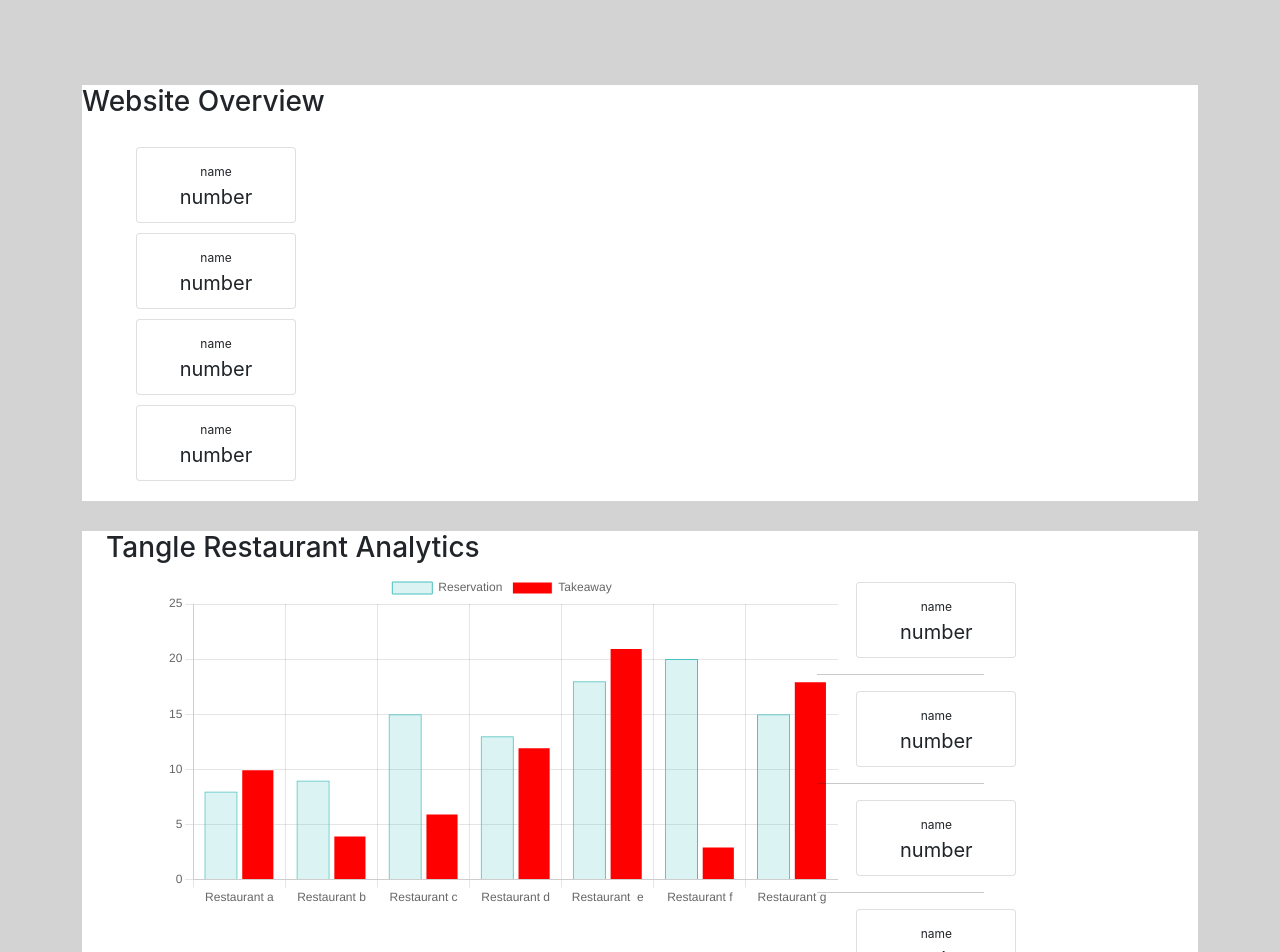
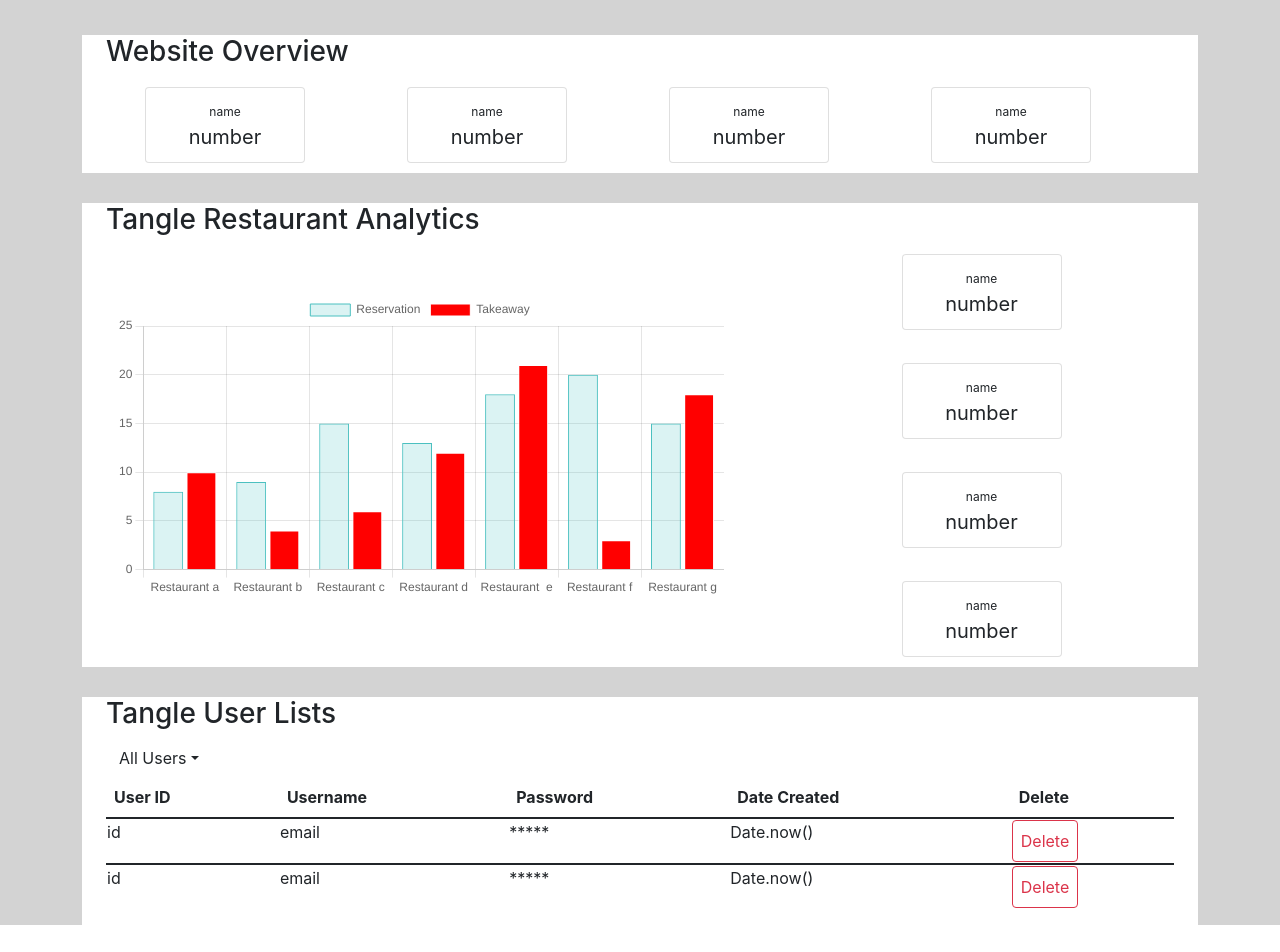
Before and after one commit to Xeloboyo/ASDG5_Project, a React (Create React App) app in the folder client/: page /dashboard/analytics in a window 1280 px wide. Shown: the top 952 px of the page. After the commit the page ends 925 px from the top, so only its background shows below. Built offline with nearby package versions, Linux system fonts and the light colour scheme.

Commit message:
analytics static finish

```diff
--- a/client/src/components/Analytics/Analytics.jsx
+++ b/client/src/components/Analytics/Analytics.jsx
@@ -5,6 +5,7 @@
 // import CalendarDate from './CalendarDate';
 import Overview from './Overview';
 import RestaurantPerformance from './RestaurantPerformance';
+import UserLists from './UserLists';
 import '../../scss/style.scss';
 
 class Analytics extends Component {
@@ -15,7 +16,7 @@
           // marginBottom: '150px',
           // marginLeft: '310px',
           background: 'lightgrey',
-          paddingTop: '85px',
+          paddingTop: '35px'
           // position: 'absolute'
           // margin: 'auto',
           // marginLeft: '220px' // start after sidebar
@@ -49,12 +50,25 @@
           </Container>
         </div>
 
-        {/* 3. Restaurant Analytics  */}
+        {/* 2. Restaurant Analytics  */}
         <Container>
           <div style={{ background: 'white', marginTop: '30px' }}>
             <Row>
               <Col sm={10}>
                 <RestaurantPerformance />
+              </Col>
+            </Row>
+          </div>
+        </Container>
+
+        {/* 3. User Lists */}
+        <Container>
+          <div style={{ background: 'white', marginTop: '30px' }}>
+            <Row>
+              <Col>
+                <div>
+                  <UserLists />
+                </div>
               </Col>
             </Row>
           </div>
--- a/client/src/components/Analytics/Cards.js
+++ b/client/src/components/Analytics/Cards.js
@@ -9,7 +9,7 @@
           style={{
             width: '10rem',
             padding: '10px',
-            display: 'block',
+            // display: 'block',
             margin: '10px 15px'
           }}
         >
--- a/client/src/components/Analytics/Overview.js
+++ b/client/src/components/Analytics/Overview.js
@@ -18,25 +18,31 @@
 
     return (
       <div>
-        <div>
+        <Container>
           <h3>Website Overview</h3>
           <Row>
-            <div
+            {/* <div
               style={{
                 margin: '10px 15px'
                 // justifyContent: 'space-around'
                 // alignItems: 'stretch'
               }}
-            >
-              <Col sm={1}>
-                <Cards />
-                <Cards />
-                <Cards />
-                <Cards />
-              </Col>
-            </div>
+            > */}
+            <Col sm={3}>
+              <Cards />
+            </Col>
+            <Col sm={3}>
+              <Cards />
+            </Col>
+            <Col sm={3}>
+              <Cards />
+            </Col>
+            <Col sm={3}>
+              <Cards />
+            </Col>
+            {/* </div> */}
           </Row>
-        </div>
+        </Container>
       </div>
     );
   }
--- a/client/src/components/Analytics/RestaurantPerformance.js
+++ b/client/src/components/Analytics/RestaurantPerformance.js
@@ -53,11 +53,12 @@
         <h3>Tangle Restaurant Analytics</h3>
 
         <Row>
-          <Col sm={8}>
+          <Col sm={9}>
             <div
               style={{
-                width: '42rem',
-                marginLeft: '60px'
+                width: '38rem',
+                marginTop: '50px',
+                marginLeft: '10px'
                 // marginRight: '120px'
               }}
             >
@@ -65,17 +66,18 @@
             </div>
           </Col>
 
-          <Col sm={4}>
+          <Col sm={1}>
             <div
               style={{
-                marginLeft: '110px',
-                justifyContent: 'center'
+                marginLeft: '80px',
+                justifyContent: 'center',
+                display: 'block'
               }}
             >
               <Cards /> <hr />
               <Cards /> <hr />
               <Cards /> <hr />
-              <Cards /> <hr />
+              <Cards />
             </div>
           </Col>
         </Row>
--- /dev/null
+++ b/client/src/components/Analytics/UserLists.js
@@ -0,0 +1,57 @@
+import React, { Component } from 'react';
+import { Container, Table, Button, Dropdown } from 'react-bootstrap';
+
+const UserLists = () => {
+  return (
+    <div>
+      <Container>
+        <h3>Tangle User Lists</h3>
+        {/* Toggle */}
+        <Dropdown>
+          <Dropdown.Toggle variant="Info" id="dropdown-basic">
+            All Users
+          </Dropdown.Toggle>
+
+          <Dropdown.Menu>
+            <Dropdown.Item href="#/All Users">All Users</Dropdown.Item>
+            <Dropdown.Item href="#/Admins">Admins</Dropdown.Item>
+            <Dropdown.Item href="#/Users">Registered Users</Dropdown.Item>
+            <Dropdown.Item href="#/Restaurants">Restaurants </Dropdown.Item>
+          </Dropdown.Menu>
+        </Dropdown>
+        <Table>
+          <thead>
+            <tr>
+              <th>User ID</th>
+              <th>Username</th>
+              <th>Password</th>
+              <th>Date Created</th>
+              <th>Delete</th>
+            </tr>
+          </thead>
+          <tbody>
+            <td>id</td>
+            <td>email</td>
+            <td>*****</td>
+            <td>Date.now()</td>
+            <td>
+              <Button variant="outline-danger">Delete</Button>
+            </td>
+          </tbody>
+
+          <tbody>
+            <td>id</td>
+            <td>email</td>
+            <td>*****</td>
+            <td>Date.now()</td>
+            <td>
+              <Button variant="outline-danger">Delete</Button>
+            </td>
+          </tbody>
+        </Table>
+      </Container>
+    </div>
+  );
+};
+
+export default UserLists;
--- a/client/src/index.js
+++ b/client/src/index.js
@@ -12,6 +12,7 @@
 import RestaurantPerformance from './components/Analytics/RestaurantPerformance';
 import Analytics from './components/Analytics/Analytics';
 import Ticket from './components/StaffTicket/Ticket';
+import UserLists from './components/Analytics/UserLists';
 
 ReactDOM.render(
   <React.StrictMode>
@@ -20,6 +21,7 @@
     {/* <RestaurantPerformance /> */}
     <Analytics />
     {/* <Ticket /> */}
+    {/* <UserLists /> */}
   </React.StrictMode>,
   document.getElementById('root')
 );
```
